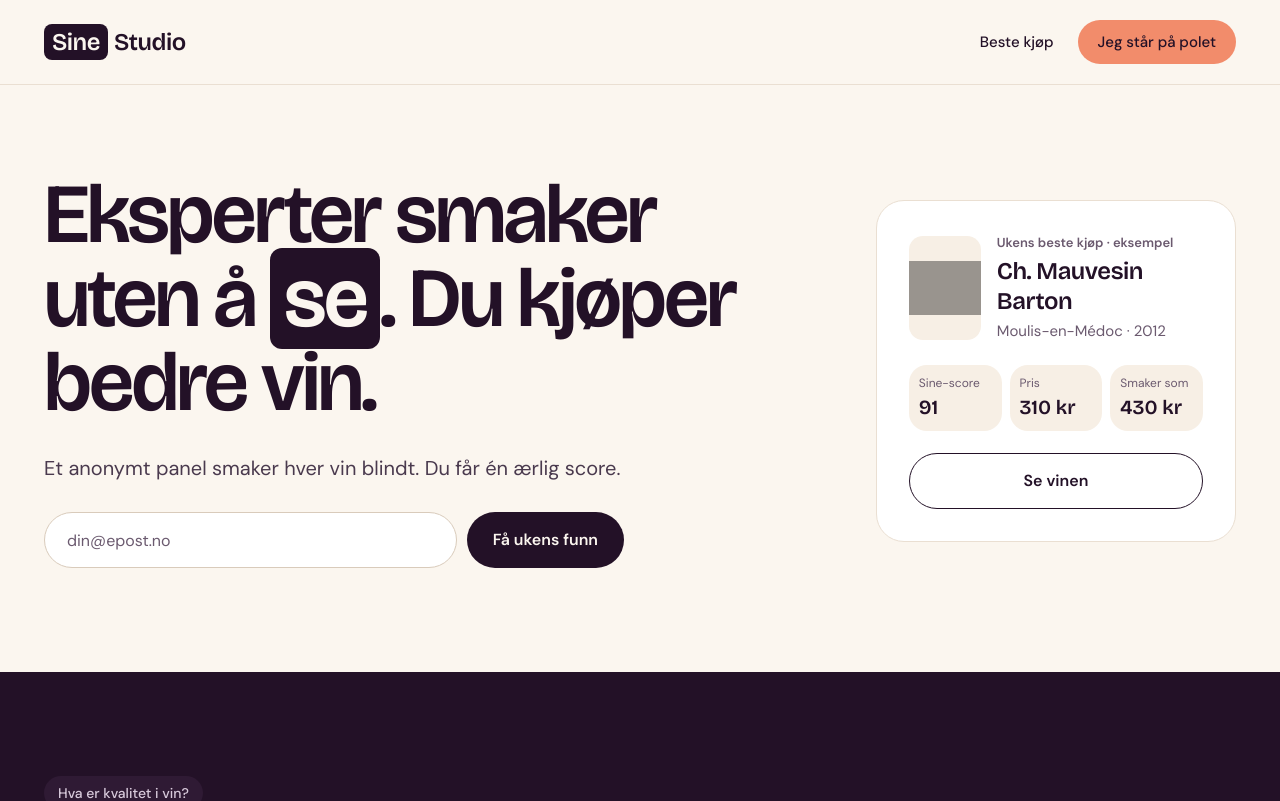
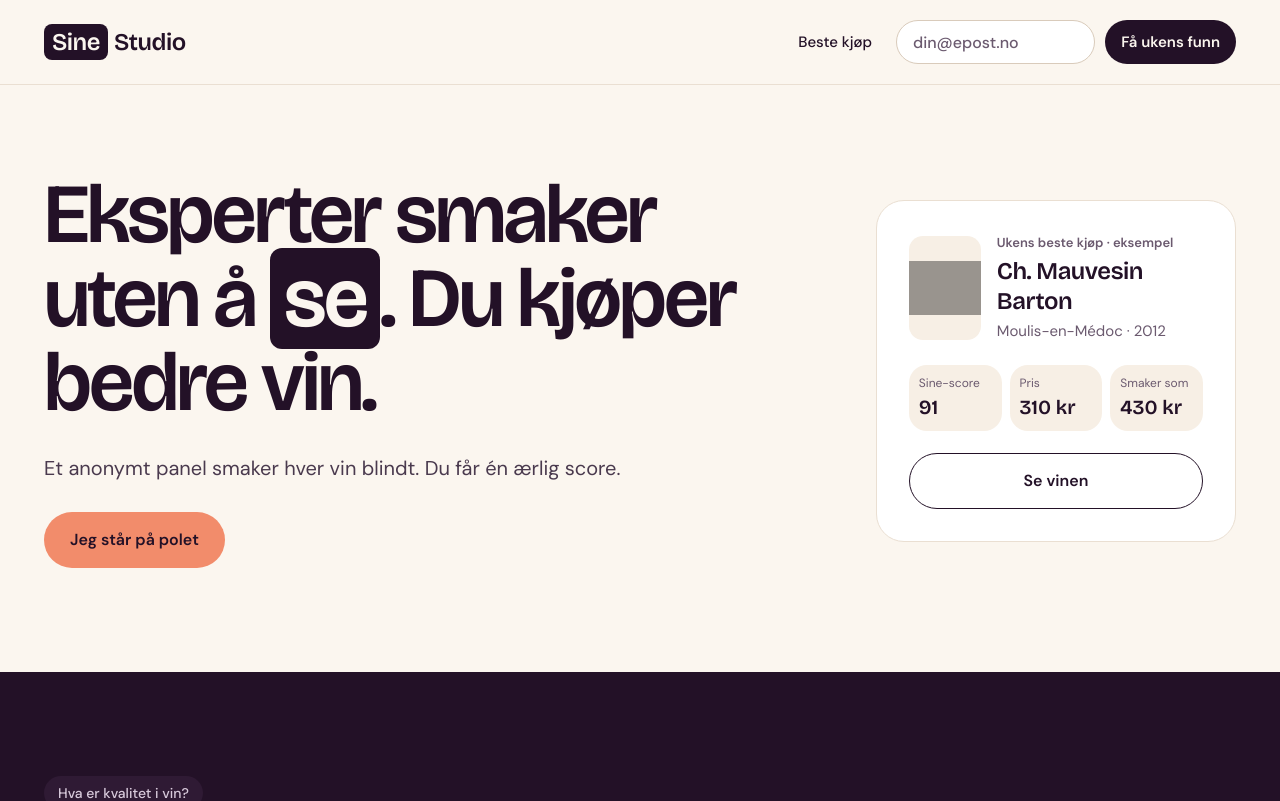
Before and after one commit to haraldoyen/sinestudio, a Next.js app: page / in a window 1280 px wide. Shown: the top 801 px of the page. Built offline with nearby package versions, Linux system fonts and the light colour scheme; grey boxes are pictures that could not be loaded.

Commit message:
Bytt plass på polet-knappen og e-postfeltet
«Jeg står på polet» står nå under teksten på forsiden, og påmeldingen
til nyhetsbrevet ligger i toppen.

Co-Authored-By: Claude Opus 5.5 <noreply@anthropic.com>

```diff
--- a/app/page.tsx
+++ b/app/page.tsx
@@ -2,7 +2,13 @@ import Link from "next/link";
 import { BestBuysExcerpt } from "@/components/BestBuysExcerpt";
 import { NewsletterForm } from "@/components/NewsletterForm";
 import { SiteHeader } from "@/components/SiteHeader";
-import { fitGrid, heading, secondaryButton, WineImage } from "@/components/ui";
+import {
+  accentButton,
+  fitGrid,
+  heading,
+  secondaryButton,
+  WineImage,
+} from "@/components/ui";
 import { formatPrice, joinParts } from "@/lib/format";
 import {
   getFeaturedWine,
@@ -28,11 +34,9 @@ export default function HomePage() {
             <p className="m-0 max-w-[640px] text-xl leading-[1.55] text-balance text-text-2 max-sm:text-lg">
               Et anonymt panel smaker hver vin blindt. Du får én ærlig score.
             </p>
-            <NewsletterForm
-              buttonLabel="Få ukens funn"
-              className="max-w-[580px]"
-              bordered
-            />
+            <Link href="/polet" className={`${accentButton} self-start`}>
+              Jeg står på polet
+            </Link>
           </div>
 
           <aside
--- a/components/NewsletterForm.tsx
+++ b/components/NewsletterForm.tsx
@@ -5,10 +5,10 @@ import { useId, useState, type FormEvent } from "react";
 type Props = {
   buttonLabel: string;
   className: string;
-  bordered?: boolean;
+  compact?: boolean;
 };
 
-export function NewsletterForm({ buttonLabel, className, bordered }: Props) {
+export function NewsletterForm({ buttonLabel, className, compact }: Props) {
   const id = useId();
   const [submitted, setSubmitted] = useState(false);
 
@@ -31,13 +31,15 @@ export function NewsletterForm({ buttonLabel, className, bordered }: Props) {
         type="email"
         required
         placeholder="din@epost.no"
-        className={`h-14 min-w-0 flex-[1_1_160px] rounded-full bg-surface px-[22px] text-base text-ink placeholder:text-text-3 ${
-          bordered ? "border border-input-border" : ""
+        className={`min-w-0 flex-[1_1_160px] rounded-full bg-surface text-base text-ink placeholder:text-text-3 ${
+          compact ? "h-11 border border-input-border px-4" : "h-14 px-[22px]"
         }`}
       />
       <button
         type="submit"
-        className="h-14 rounded-full bg-ink px-[26px] text-base font-semibold whitespace-nowrap text-bg max-sm:px-5"
+        className={`rounded-full bg-ink font-semibold whitespace-nowrap text-bg ${
+          compact ? "h-11 px-4 text-[15px]" : "h-14 px-[26px] text-base max-sm:px-5"
+        }`}
       >
         {buttonLabel}
       </button>
--- a/components/SiteHeader.tsx
+++ b/components/SiteHeader.tsx
@@ -1,4 +1,5 @@
 import Link from "next/link";
+import { NewsletterForm } from "./NewsletterForm";
 import { Logo } from "./ui";
 
 const navLink = "inline-flex min-h-11 items-center text-ink hover:text-ink-hover";
@@ -13,7 +14,7 @@ export function SiteHeader({ current }: { current?: "beste-kjop" }) {
         <Link href="/" className="text-ink hover:text-ink">
           <Logo className="text-2xl" />
         </Link>
-        <div className="flex flex-wrap items-center gap-x-6 gap-y-2 text-[15px] font-medium">
+        <div className="flex flex-wrap items-center gap-x-6 gap-y-2 text-[15px] font-medium max-sm:contents">
           <Link
             href="/beste-kjop"
             aria-current={current === "beste-kjop" ? "page" : undefined}
@@ -21,12 +22,11 @@ export function SiteHeader({ current }: { current?: "beste-kjop" }) {
           >
             Beste kjøp
           </Link>
-          <Link
-            href="/polet"
-            className="inline-flex min-h-11 items-center rounded-full bg-accent px-5 text-ink hover:text-ink"
-          >
-            Jeg står på polet
-          </Link>
+          <NewsletterForm
+            buttonLabel="Få ukens funn"
+            className="w-[340px] max-sm:order-last max-sm:w-full max-sm:basis-full"
+            compact
+          />
         </div>
       </nav>
     </header>
--- a/components/ui.tsx
+++ b/components/ui.tsx
@@ -9,6 +9,8 @@ export const primaryButton =
   "inline-flex min-h-14 items-center justify-center rounded-full bg-ink px-[26px] font-semibold text-bg hover:text-bg";
 export const secondaryButton =
   "inline-flex min-h-14 items-center justify-center rounded-full border border-ink px-6 font-semibold text-ink hover:text-ink";
+export const accentButton =
+  "inline-flex min-h-14 items-center justify-center rounded-full bg-accent px-[26px] font-semibold text-ink hover:text-ink";
 export const textInput =
   "h-14 min-w-0 rounded-full border border-input-border bg-surface px-[22px] text-base text-ink placeholder:text-text-3";
 export const heading = "m-0 font-display font-semibold";
```
